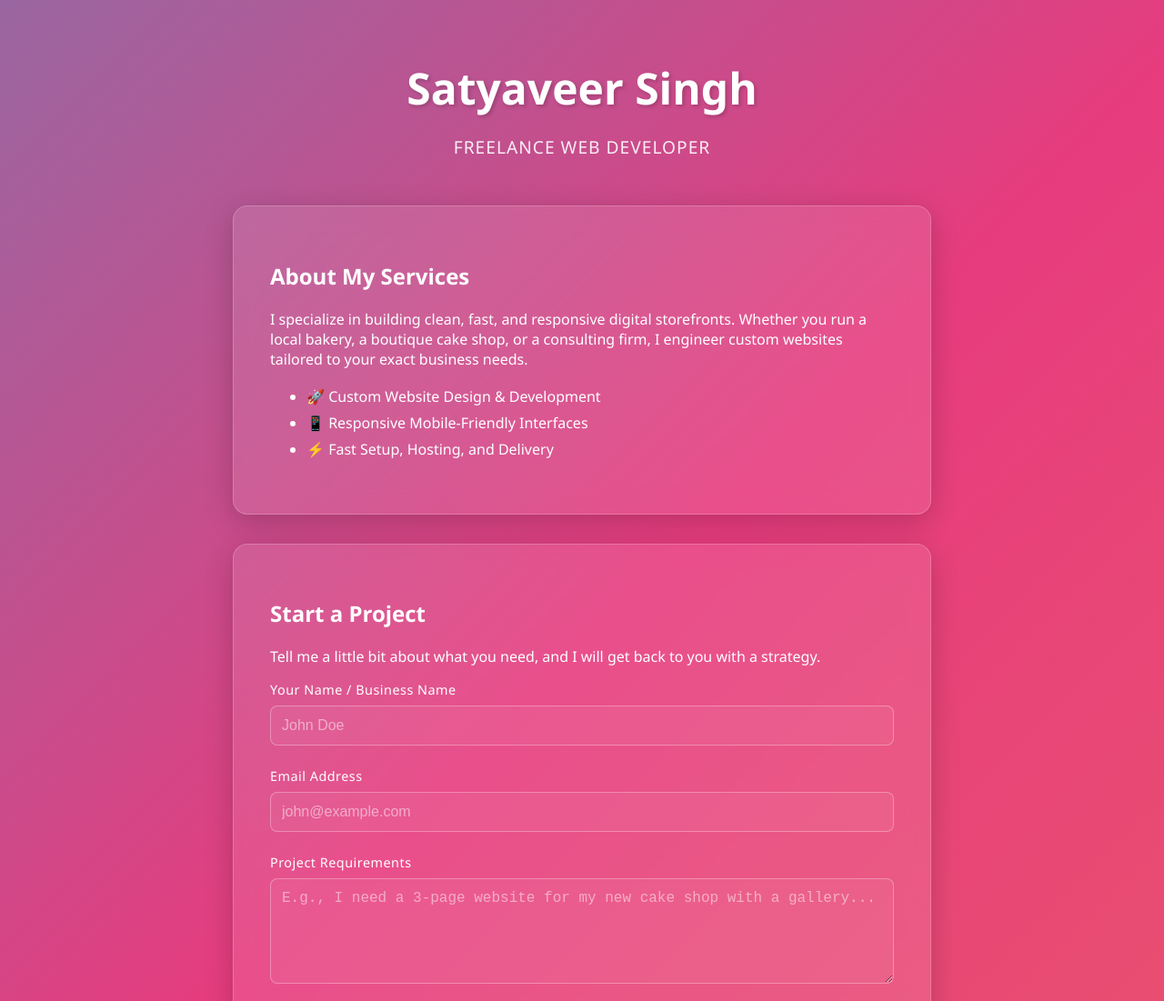
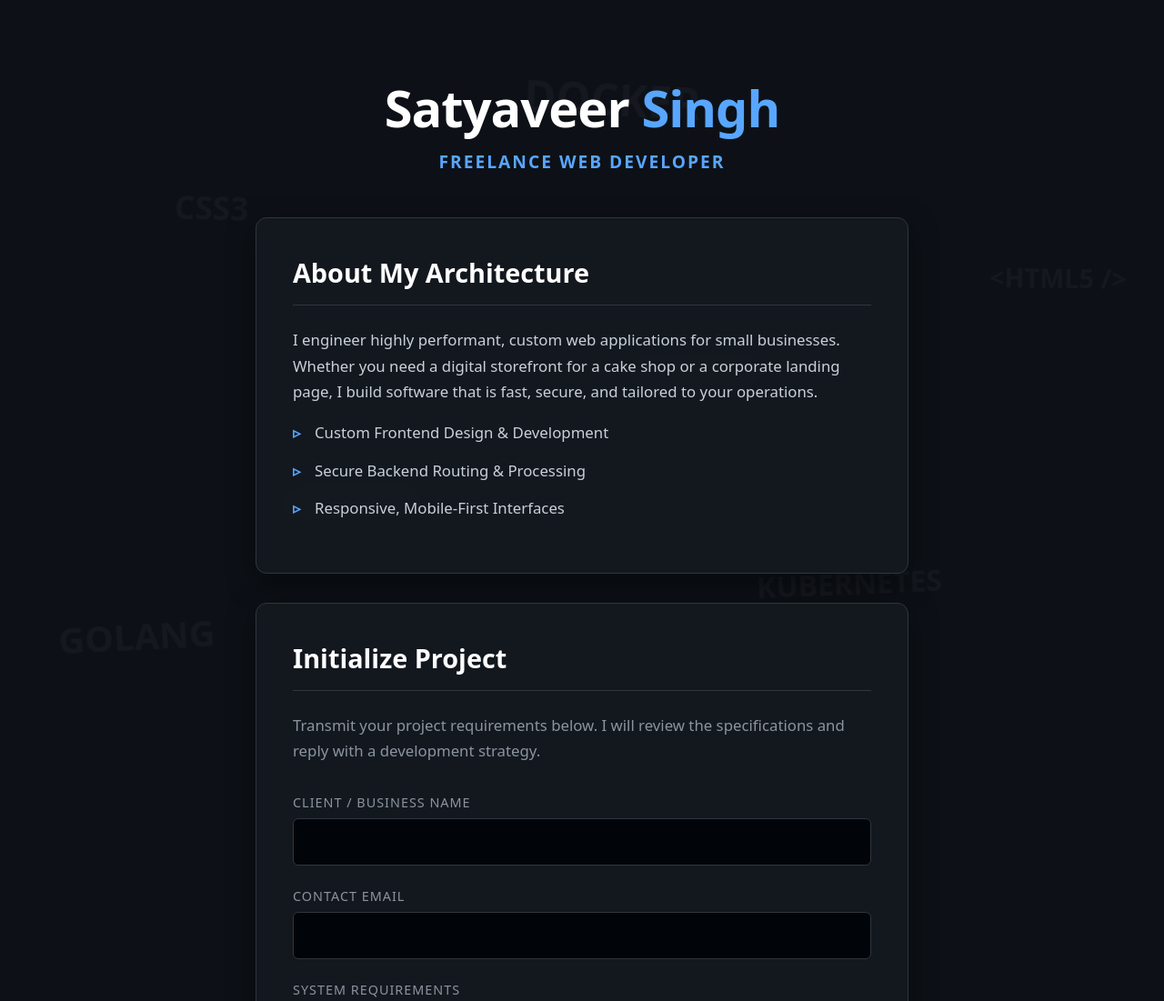
Before and after one commit to satyaveer333/my-website, a plain HTML site: page public/index.html in a window 1280 px wide. Shown: the top 1101 px of the page at 91% size. Drawn offline with Linux system fonts and the light colour scheme.

Commit message:
Refactor project request handling and enhance portfolio styling

```diff
--- a/public/index.html
+++ b/public/index.html
@@ -5,182 +5,259 @@
     <meta name="viewport" content="width=device-width, initial-scale=1.0">
     <title>Satyaveer Singh | Freelance Developer</title>
     <style>
-        /* 1. Dynamic Background & Base Styles */
+        /* 1. Base Dark Theme */
         :root {
-            --primary: #4facfe;
-            --secondary: #00f2fe;
-            --text-light: #ffffff;
+            --bg-color: #0d1117;
+            --card-bg: rgba(22, 27, 34, 0.85);
+            --border-color: #30363d;
+            --accent: #58a6ff;
+            --accent-glow: rgba(88, 166, 255, 0.4);
+            --text-main: #c9d1d9;
+            --text-muted: #8b949e;
         }
 
         body {
-            font-family: 'Segoe UI', Roboto, Helvetica, Arial, sans-serif;
+            font-family: ui-sans-serif, system-ui, -apple-system, BlinkMacSystemFont, "Segoe UI", Roboto, "Helvetica Neue", Arial, sans-serif;
             margin: 0;
             padding: 0;
             min-height: 100vh;
-            color: var(--text-light);
-            background: linear-gradient(-45deg, #ee7752, #e73c7e, #23a6d5, #23d5ab);
-            background-size: 400% 400%;
-            animation: gradientBG 15s ease infinite;
+            background-color: var(--bg-color);
+            color: var(--text-main);
             display: flex;
             flex-direction: column;
             align-items: center;
+            overflow-x: hidden;
+            position: relative;
         }
 
-        @keyframes gradientBG {
-            0% { background-position: 0% 50%; }
-            50% { background-position: 100% 50%; }
-            100% { background-position: 0% 50%; }
+        /* 2. Floating Tech Background Animation */
+        .bg-animation {
+            position: fixed;
+            top: 0; left: 0; width: 100vw; height: 100vh;
+            z-index: -1;
+            overflow: hidden;
+            pointer-events: none;
         }
 
-        /* 2. Entrance Animations */
-        @keyframes fadeInUp {
-            from { opacity: 0; transform: translateY(30px); }
-            to { opacity: 1; transform: translateY(0); }
+        .tech-word {
+            position: absolute;
+            color: rgba(255, 255, 255, 0.03);
+            font-size: 2.5rem;
+            font-weight: 800;
+            white-space: nowrap;
+            user-select: none;
+            animation: floatUp linear infinite;
         }
 
-        .animate-up {
-            animation: fadeInUp 0.8s ease-out forwards;
-            opacity: 0;
+        @keyframes floatUp {
+            0% { transform: translateY(110vh) rotate(-5deg); opacity: 0; }
+            10% { opacity: 1; }
+            90% { opacity: 1; }
+            100% { transform: translateY(-20vh) rotate(5deg); opacity: 0; }
         }
-        .delay-1 { animation-delay: 0.2s; }
-        .delay-2 { animation-delay: 0.4s; }
 
-        /* 3. Glassmorphism Layout */
+        /* Randomizing the floating words */
+        .tech-word:nth-child(1) { left: 5%; animation-duration: 25s; animation-delay: 0s; }
+        .tech-word:nth-child(2) { left: 25%; animation-duration: 30s; animation-delay: -5s; font-size: 1.5rem; }
+        .tech-word:nth-child(3) { left: 45%; animation-duration: 22s; animation-delay: -12s; font-size: 3rem; }
+        .tech-word:nth-child(4) { left: 65%; animation-duration: 28s; animation-delay: -2s; font-size: 2rem; }
+        .tech-word:nth-child(5) { left: 85%; animation-duration: 35s; animation-delay: -15s; font-size: 1.8rem; }
+        .tech-word:nth-child(6) { left: 15%; animation-duration: 20s; animation-delay: -8s; font-size: 2.2rem; }
+        .tech-word:nth-child(7) { left: 75%; animation-duration: 26s; animation-delay: -20s; font-size: 2.8rem; }
+        .tech-word:nth-child(8) { left: 55%; animation-duration: 32s; animation-delay: -10s; font-size: 1.6rem; }
+
+        /* 3. Professional Layout */
         header {
             text-align: center;
-            padding: 4rem 1rem 2rem;
+            padding: 5rem 1rem 3rem;
+            z-index: 1;
         }
 
         h1 {
-            font-size: 3rem;
+            font-size: 3.5rem;
             margin: 0;
-            text-shadow: 2px 2px 4px rgba(0,0,0,0.2);
+            color: #ffffff;
+            letter-spacing: -1px;
+        }
+
+        h1 span {
+            color: var(--accent);
         }
 
         .subtitle {
             font-size: 1.2rem;
-            opacity: 0.9;
-            letter-spacing: 1px;
+            color: var(--accent);
             text-transform: uppercase;
+            letter-spacing: 2px;
+            margin-top: 0.5rem;
+            font-weight: 600;
         }
 
         .container {
             width: 100%;
-            max-width: 800px;
-            padding: 0 1rem 3rem;
+            max-width: 750px;
+            padding: 0 1rem 4rem;
             box-sizing: border-box;
+            z-index: 1;
         }
 
-        .glass-card {
-            background: rgba(255, 255, 255, 0.1);
-            backdrop-filter: blur(12px);
-            -webkit-backdrop-filter: blur(12px);
-            border: 1px solid rgba(255, 255, 255, 0.2);
-            border-radius: 16px;
+        .pro-card {
+            background: var(--card-bg);
+            backdrop-filter: blur(10px);
+            border: 1px solid var(--border-color);
+            border-radius: 12px;
             padding: 2.5rem;
             margin-bottom: 2rem;
-            box-shadow: 0 8px 32px 0 rgba(0, 0, 0, 0.2);
-            transition: transform 0.3s ease;
+            box-shadow: 0 10px 30px rgba(0,0,0,0.5);
+            transition: border-color 0.3s ease;
         }
 
-        .glass-card:hover {
-            transform: translateY(-5px);
+        .pro-card:hover {
+            border-color: var(--accent);
         }
 
-        /* 4. Dynamic Form Styling */
+        h2 {
+            margin-top: 0;
+            color: #ffffff;
+            font-size: 1.8rem;
+            border-bottom: 1px solid var(--border-color);
+            padding-bottom: 1rem;
+            margin-bottom: 1.5rem;
+        }
+
+        p, li {
+            line-height: 1.7;
+            font-size: 1.05rem;
+        }
+
+        ul {
+            list-style-type: none;
+            padding-left: 0;
+        }
+
+        ul li {
+            position: relative;
+            padding-left: 1.5rem;
+            margin-bottom: 0.8rem;
+        }
+
+        ul li::before {
+            content: "▹";
+            position: absolute;
+            left: 0;
+            color: var(--accent);
+            font-weight: bold;
+        }
+
+        /* 4. Form Controls */
         .form-group {
             margin-bottom: 1.5rem;
-            position: relative;
         }
 
         label {
             display: block;
             margin-bottom: 0.5rem;
+            color: var(--text-muted);
             font-size: 0.9rem;
-            letter-spacing: 0.5px;
+            text-transform: uppercase;
+            letter-spacing: 1px;
         }
 
         input, textarea {
             width: 100%;
-            padding: 12px;
-            background: rgba(255, 255, 255, 0.05);
-            border: 1px solid rgba(255, 255, 255, 0.3);
-            border-radius: 8px;
-            color: white;
+            padding: 14px;
+            background: #010409;
+            border: 1px solid var(--border-color);
+            border-radius: 6px;
+            color: #ffffff;
             font-size: 1rem;
             box-sizing: border-box;
-            transition: all 0.3s ease;
-        }
-
-        input::placeholder, textarea::placeholder {
-            color: rgba(255, 255, 255, 0.5);
+            font-family: inherit;
+            transition: all 0.2s ease;
         }
 
         input:focus, textarea:focus {
             outline: none;
-            background: rgba(255, 255, 255, 0.15);
-            border-color: var(--secondary);
-            box-shadow: 0 0 10px rgba(0, 242, 254, 0.3);
+            border-color: var(--accent);
+            box-shadow: 0 0 0 3px var(--accent-glow);
         }
 
         button {
             width: 100%;
-            background: linear-gradient(90deg, var(--primary), var(--secondary));
-            color: white;
-            padding: 14px;
-            border: none;
-            border-radius: 8px;
+            background: transparent;
+            color: var(--accent);
+            padding: 16px;
+            border: 2px solid var(--accent);
+            border-radius: 6px;
             font-size: 1.1rem;
             font-weight: bold;
             cursor: pointer;
-            transition: all 0.3s ease;
+            transition: all 0.2s ease;
             text-transform: uppercase;
             letter-spacing: 1px;
-            box-shadow: 0 4px 15px rgba(0,0,0,0.2);
+            margin-top: 1rem;
         }
 
         button:hover {
-            box-shadow: 0 6px 20px rgba(0, 242, 254, 0.5);
-            transform: scale(1.02);
+            background: var(--accent);
+            color: #000;
+            box-shadow: 0 0 20px var(--accent-glow);
         }
+
+        /* Entrance Animations */
+        .fade-in { animation: fadeIn 1s ease-out forwards; opacity: 0; }
+        @keyframes fadeIn { from { opacity: 0; transform: translateY(20px); } to { opacity: 1; transform: translateY(0); } }
+        .delay-1 { animation-delay: 0.2s; }
+        .delay-2 { animation-delay: 0.4s; }
     </style>
 </head>
 <body>
 
-    <header class="animate-up">
-        <h1>Satyaveer Singh</h1>
-        <p class="subtitle">Freelance Web Developer</p>
+    <div class="bg-animation">
+        <div class="tech-word">GOLANG</div>
+        <div class="tech-word">{ REST API }</div>
+        <div class="tech-word">DOCKER</div>
+        <div class="tech-word">KUBERNETES</div>
+        <div class="tech-word">&lt;HTML5 /&gt;</div>
+        <div class="tech-word">CSS3</div>
+        <div class="tech-word">JAVASCRIPT</div>
+        <div class="tech-word">BACKEND</div>
+    </div>
+
+    <header class="fade-in">
+        <h1>Satyaveer <span>Singh</span></h1>
+        <div class="subtitle">Freelance Web Developer</div>
     </header>
 
     <div class="container">
-        <div class="glass-card animate-up delay-1">
-            <h2>About My Services</h2>
-            <p>I specialize in building clean, fast, and responsive digital storefronts. Whether you run a local bakery, a boutique cake shop, or a consulting firm, I engineer custom websites tailored to your exact business needs.</p>
-            <ul style="line-height: 1.8;">
-                <li>🚀 Custom Website Design & Development</li>
-                <li>📱 Responsive Mobile-Friendly Interfaces</li>
-                <li>⚡ Fast Setup, Hosting, and Delivery</li>
+        <div class="pro-card fade-in delay-1">
+            <h2>About My Architecture</h2>
+            <p>I engineer highly performant, custom web applications for small businesses. Whether you need a digital storefront for a cake shop or a corporate landing page, I build software that is fast, secure, and tailored to your operations.</p>
+            <ul>
+                <li>Custom Frontend Design & Development</li>
+                <li>Secure Backend Routing & Processing</li>
+                <li>Responsive, Mobile-First Interfaces</li>
             </ul>
         </div>
 
-        <div class="glass-card animate-up delay-2">
-            <h2>Start a Project</h2>
-            <p>Tell me a little bit about what you need, and I will get back to you with a strategy.</p>
+        <div class="pro-card fade-in delay-2">
+            <h2>Initialize Project</h2>
+            <p style="color: var(--text-muted); margin-bottom: 2rem;">Transmit your project requirements below. I will review the specifications and reply with a development strategy.</p>
 
             <form action="/.netlify/functions/request" method="POST">
                 <div class="form-group">
-                    <label for="name">Your Name / Business Name</label>
-                    <input type="text" id="name" name="name" placeholder="John Doe" required>
+                    <label for="name">Client / Business Name</label>
+                    <input type="text" id="name" name="name" required>
                 </div>
                 <div class="form-group">
-                    <label for="email">Email Address</label>
-                    <input type="email" id="email" name="email" placeholder="john@example.com" required>
+                    <label for="email">Contact Email</label>
+                    <input type="email" id="email" name="email" required>
                 </div>
                 <div class="form-group">
-                    <label for="requirements">Project Requirements</label>
-                    <textarea id="requirements" name="requirements" rows="5" placeholder="E.g., I need a 3-page website for my new cake shop with a gallery..." required></textarea>
+                    <label for="requirements">System Requirements</label>
+                    <textarea id="requirements" name="requirements" rows="6" placeholder="Describe the scope of your website..." required></textarea>
                 </div>
-                <button type="submit">Submit Request</button>
+                <button type="submit">Deploy Request</button>
             </form>
         </div>
     </div>
```
Also changed, not shown: 3 other files.
